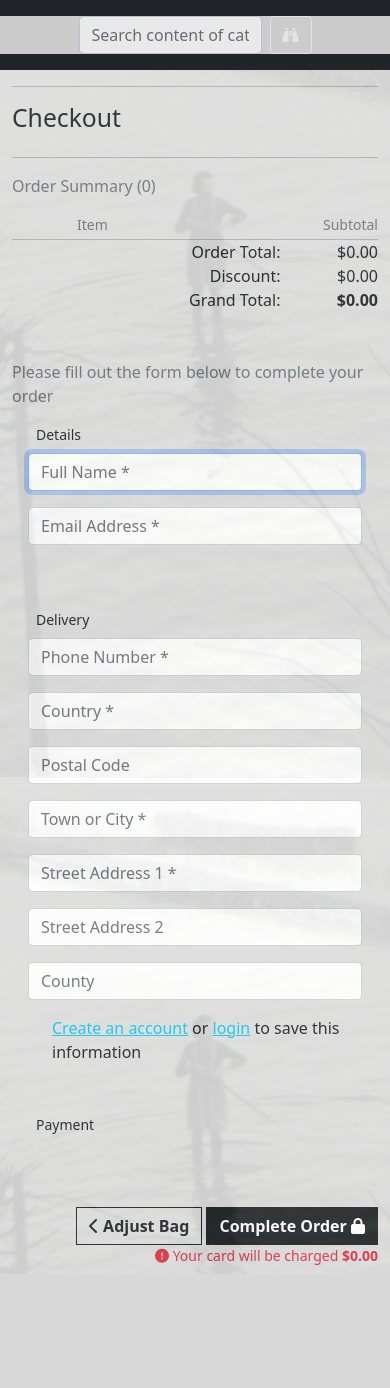
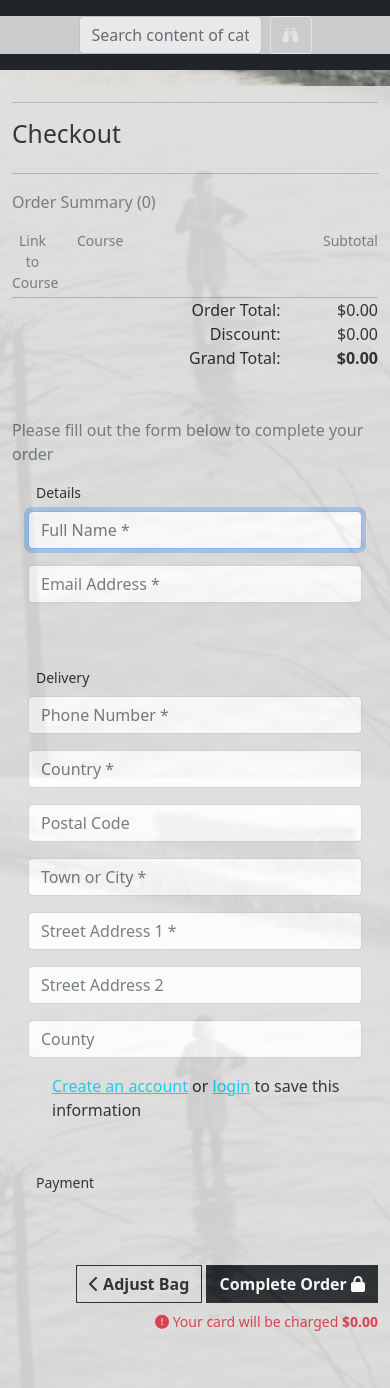
Before and after one commit to VladaAlek/pp-commerce-261124, a Django app: template checkout/templates/checkout/checkout.html in a window 390 px wide. Shown: the part 56-1444 px from the top of the page. Before the commit the page ends 1321 px from the top, so only its background shows below. Run offline with Django 3.2, Linux system fonts and the light colour scheme; the template is opened without the code that fills it: values that come from a table or form of the project are taken from there, others are empty; some libraries are stand-ins or nearby versions.

Commit message:
style checkout template and document responsivnes

```diff
--- a/checkout/templates/checkout/checkout.html
+++ b/checkout/templates/checkout/checkout.html
@@ -8,7 +8,7 @@
 
 {% block content %}
 <div class="overlay"></div>
-<div class="container">
+<div class="container my-3 pb-5">
     <div class="row">
         <div class="col">
             <hr>
@@ -22,16 +22,20 @@
         <div class="col-12 col-lg-6 order-lg-last mb-5">
             <p class="text-muted">Order Summary ({{ product_count }})</p>
             <div class="row">
-                <div class="col-7 offset-2">
-                    <p class="mb-1 mt-0 small text-muted">Item</p>
+                <div class="col-2">
+                    <p class="mb-1 mt-0 small text-muted text-center">Link to Course</p>
+                </div>
+                <div class="col-7">
+                    <p class="mb-1 mt-0 small text-muted">Course</p>
                 </div>
                 <div class="col-3 text-end">
                     <p class="mb-1 mt-0 small text-muted">Subtotal</p>
                 </div>
             </div>
             {% for item in bag_items %}
-            <div class="row mb-4">
-                <div class="col-2 mb-1 ms-1 p-1 checkout-logo-container">
+            <div class="row mb-4 align-items-center">
+                <!-- Logo -->
+                <div class="col-2 checkout-logo-container p-1">
                     <a href="{% url 'individual_category' category_id=item.product.id %}">
                         {% if item.product.logo %}
                         <img class="w-100 checkout-logo-img" src="{{ item.product.logo.url }}" alt="{{ item.product.name }}">
@@ -40,20 +44,27 @@
                         {% endif %}
                     </a>
                 </div>
+
+                <!-- Item Details -->
                 <div class="col-7">
                     <p class="my-0"><strong>{{ item.product.name }}</strong></p>
-                    <p class="my-0 small">starting Date: {% if item.product.starting_date %}
-                        {{ item.product.starting_date}}
+                    <p class="my-0 small">Starting Date:
+                        {% if item.product.starting_date %}
+                        {{ item.product.starting_date }}
                         {% else %}
-                        N/A |upper
-                        {% endif %}</p>
+                        N/A
+                        {% endif %}
+                    </p>
                     <p class="my-0 small text-muted">Qty: {{ item.quantity }}</p>
                 </div>
+
+                <!-- Subtotal -->
                 <div class="col-3 text-end">
-                    <p class="my-0 small text-muted">${{ item.product.price |upper }}</p>
+                    <p class="my-0">${{ item.product.price | floatformat:2 }}</p>
                 </div>
             </div>
             {% endfor %}
+
             <hr class="my-0">
             <div class="row text-black text-end">
                 <div class="col-7 offset-2">
@@ -122,7 +133,7 @@
                             <i class="fas fa-lock"></i>
                         </span>
                     </button>
-                    <p class="small text-danger my-0">
+                    <p class="small text-danger my-2">
                         <span class="icon">
                             <i class="fas fa-exclamation-circle"></i>
                         </span>
```
Also changed, not shown: README.md, 5 other files.
